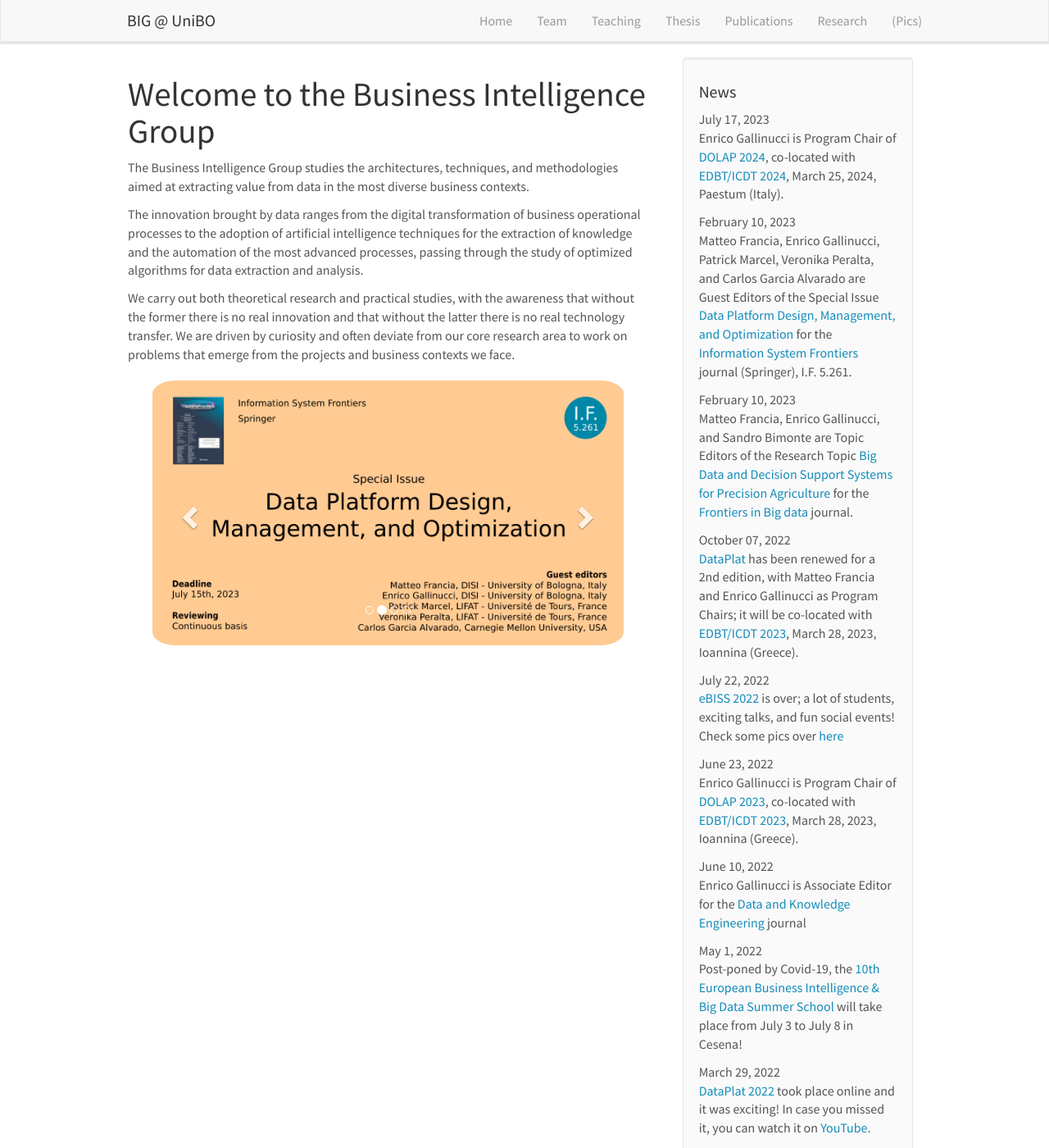
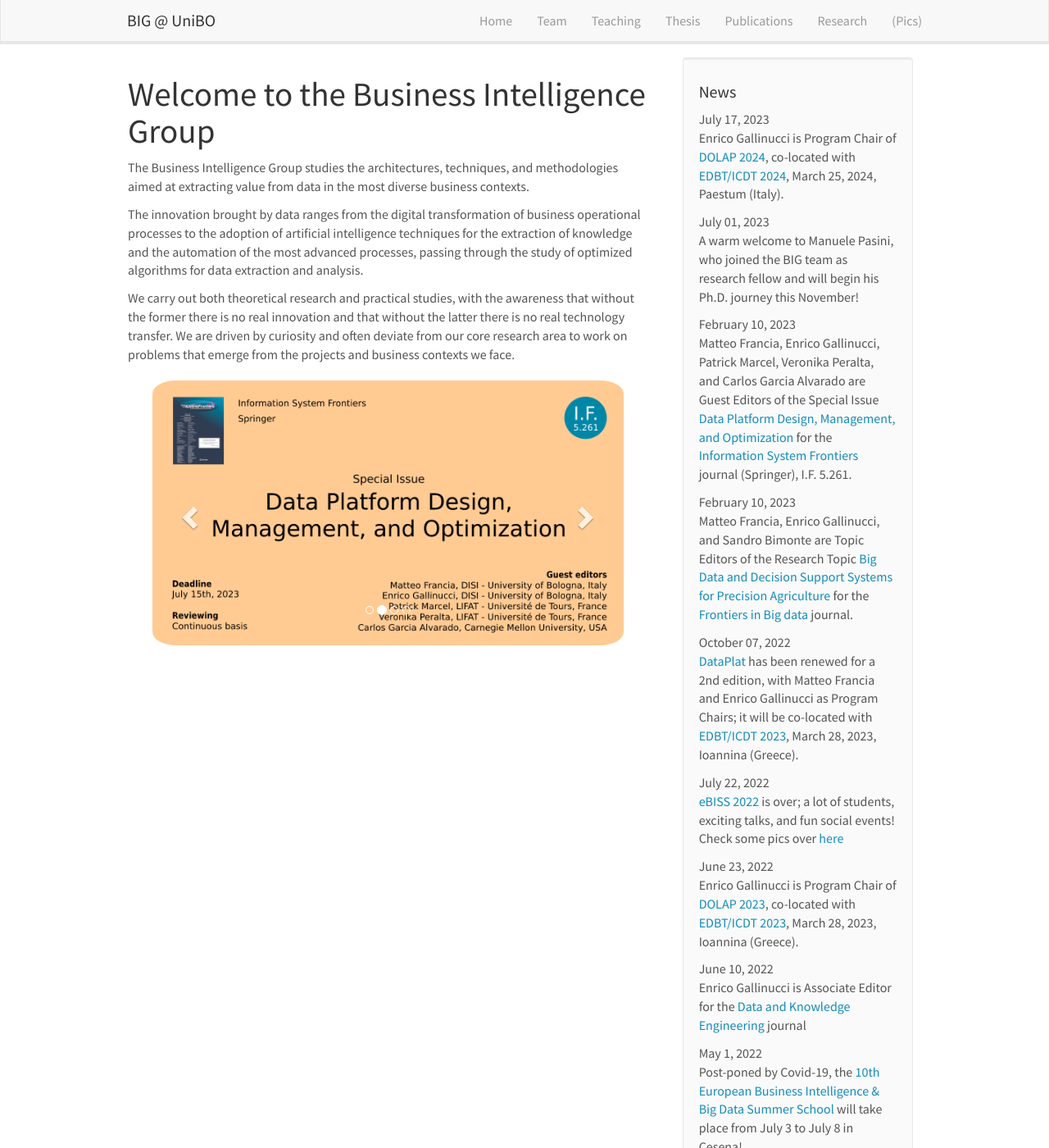
Before and after one commit to big-unibo/big-unibo.github.io, a Jekyll site: the page built from _pages/home.md, in a window 1280 px wide and 1400 px high. Shown: the whole window at 82% size. Built offline with Jekyll 4.4.1, drawn with Linux system fonts in a browser that asks for light colours; nearby versions of some CDN libraries.

Commit message:
update team members and news

```diff
--- a/_data/news.yml
+++ b/_data/news.yml
@@ -1,5 +1,8 @@
 - date: July 17, 2023
   headline: "Enrico Gallinucci is Program Chair of <a href='https://dolapworkshop.github.io/dolap-2024'>DOLAP 2024</a>, co-located with <a href='https://dastlab.github.io/edbticdt2024/'>EDBT/ICDT 2024</a>, March 25, 2024, Paestum (Italy)."
+
+- date: July 01, 2023
+  headline: "A warm welcome to Manuele Pasini, who joined the BIG team as research fellow and will begin his Ph.D. journey this November!"
 
 - date: February 10, 2023
   headline: "Matteo Francia, Enrico Gallinucci, Patrick Marcel, Veronika Peralta, and Carlos Garcia Alvarado are Guest Editors of the Special Issue <a href='https://resource-cms.springernature.com/springer-cms/rest/v1/content/23907036/data/v1'>Data Platform Design, Management, and Optimization</a> for the <a href='https://www.springer.com/journal/10796/'>Information System Frontiers</a> journal (Springer), I.F. 5.261."
--- a/_data/team_members.yml
+++ b/_data/team_members.yml
@@ -26,7 +26,7 @@
   photo: FranciaM_2.jpg
   info: Junior Assistant Professor
   email: m.francia@unibo.it
-  bio: Matteo Francia earned his Ph.D. in Computer Science and Engineering from The University of Bologna, Italy. He is an adjunct professor and a postdoctoral research fellow at The University of Bologna, where he is a member of the Business Intelligence Group and teaches "Big Data". His research focuses on advanced analytics and unconventional data, with particular reference to trajectory, social, and sensory data. He authored publications in international conferences and journals on these subjects, including Information Systems, Information Systems Frontiers, IEEE Transactions on Knowledge and Data Engineering, DOLAP, EDBT, and ER. He served as a program committee member at the International Conference on Big Data Analytics and Knowledge Discovery (DAWAK 2021). He was a visiting scholar at The University of Queensland in 2019. He received the MSc and BSc with honors from the University of Bologna in 2017 and 2014, respectively.
+  bio: Matteo Francia earned his Ph.D. in Computer Science and Engineering from The University of Bologna, Italy. He is an assistant professor at The University of Bologna, where he is a member of the Business Intelligence Group and teaches subjects related to Big Data and Cloud Platforms. His research focuses on advanced analytics and unconventional data, with particular reference to trajectory, social, and sensor data. He authored publications in international conferences and journals on these subjects, including Information Systems, Information Systems Frontiers, IEEE Transactions on Knowledge and Data Engineering, DOLAP, EDBT, and ER. He was a visiting scholar at The University of Queensland in 2019. He received the MSc and BSc with honors from the University of Bologna in 2017 and 2014, respectively.
 
 - name: Chiara Forresi
   photo: ForresiC.jpg
```
